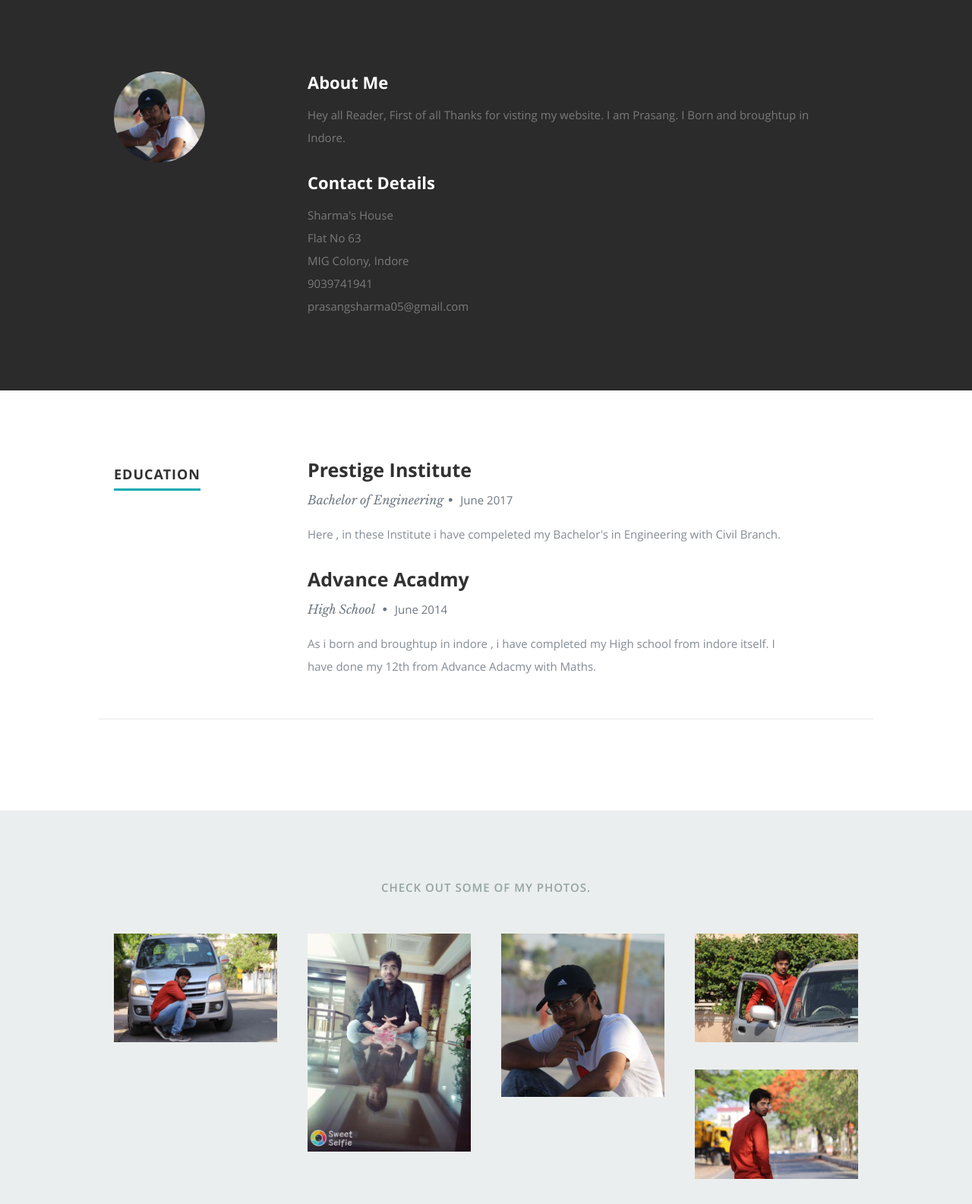
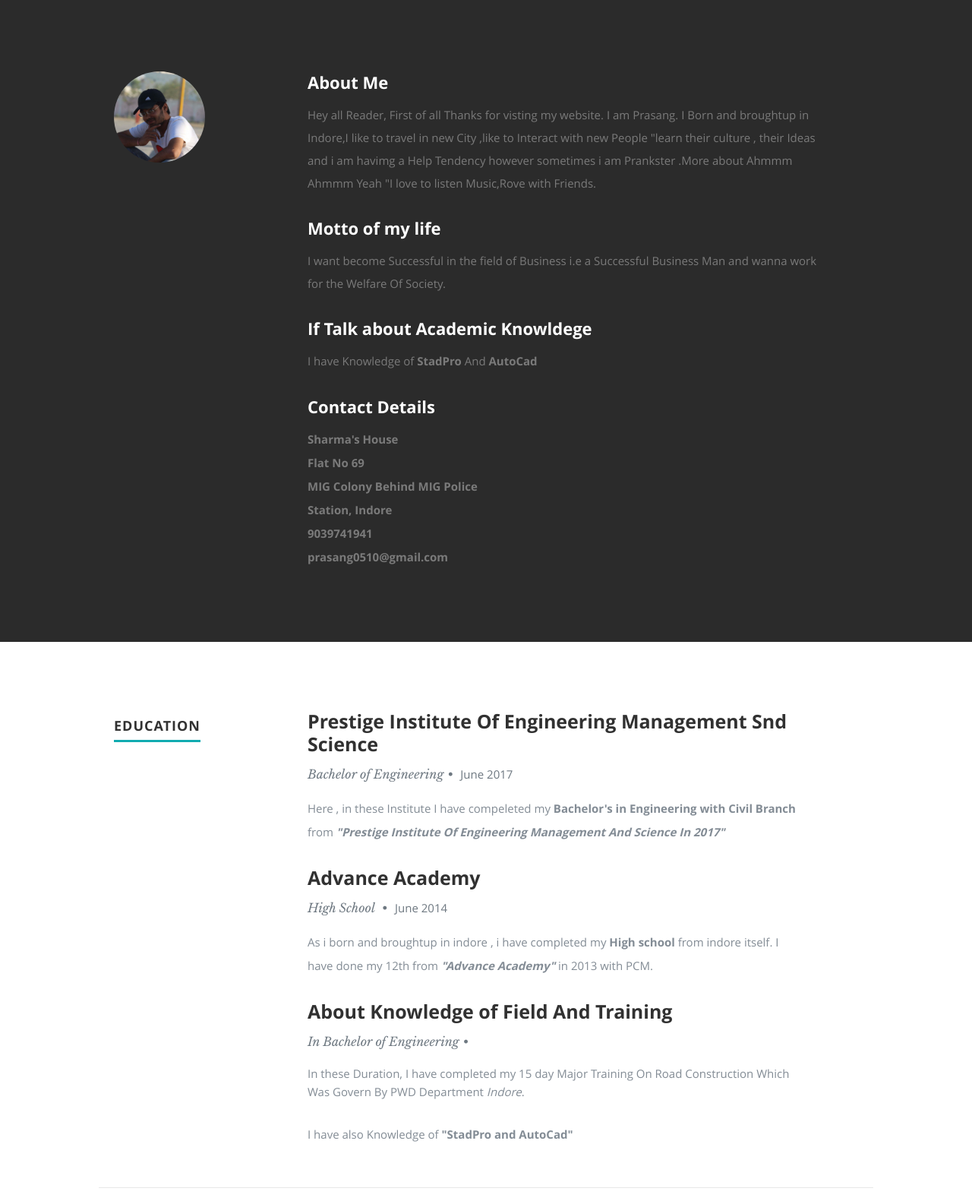
Before and after one commit to prasangsharma/prasangsharma.github.io, a plain HTML site: page index.html in a window 1280 px wide. Shown: the part 802-2387 px from the top of the page at 76% size. Drawn offline with nearby package versions, Linux system fonts and the light colour scheme.

Commit message:
Profile Updated

```diff
--- a/index.html
+++ b/index.html
@@ -56,14 +56,14 @@
       <div class="row banner">
          <div class="banner-text">
             <h1 class="responsive-headline">I'm Prasang Sharma.</h1>
-            <h3>I'm Engineer <span>Civil Engineer</span>, <span>Ravor</span> and <span>Courteous</span>I Love The Way To Live My Life In my Own Way. <a class="smoothscroll" href="#about">start scrolling</a>
+            <h3><span>I'm Engineer</span> <span>Civil Engineer</span>, <span>Ravor</span> and <span>Courteous</span><span>I Love The Way To Live My Life In my Own Way.</span> <a class="smoothscroll" href="#about">start scrolling</a>
             and Know More <a class="smoothscroll" href="#about">about me</a>.</h3>
             <hr />
             <ul class="social">
-               <li><a href="#"><i class="fa fa-facebook"></i></a></li>
-               <li><a href="#"><i class="fa fa-google-plus"></i></a></li>
-               <li><a href="#"><i class="fa fa-linkedin"></i></a></li>
-               <li><a href="#"><i class="fa fa-instagram"></i></a></li>
+               <li><a href="https://m.facebook.com/prasang.sharma.90?ref=bookmarks"><i class="fa fa-facebook"></i></a></li>
+               <li><a href="https://plus.google.com/u/0/113052989676055203465"><i class="fa fa-google-plus"></i></a></li>
+               <li><a href="https://www.linkedin.com/mwlite/me"><i class="fa fa-linkedin"></i></a></li>
+               <li><a href="https://www.instagram.com/redemrald/"><i class="fa fa-instagram"></i></a></li>
 
             </ul>
          </div>
@@ -92,8 +92,13 @@
 
             <h2>About Me</h2>
 
-            <p>Hey all Reader, First of all Thanks for visting my website. I am Prasang. I Born and broughtup in Indore.
-            </p>
+            <p>Hey all Reader, First of all Thanks for visting my website. I am Prasang. I Born and broughtup in Indore,I like to travel in new City ,like to Interact with new People "learn their culture , their Ideas and i am havimg a Help Tendency however sometimes i am Prankster .More about Ahmmm Ahmmm Yeah "I love to listen Music,Rove with Friends.  </p>
+               <h2>Motto of my life</h2>
+                <p>I want become Successful in the field of Business i.e a Successful Business Man and wanna work for the Welfare Of Society.</p>
+
+                <h2>If Talk about Academic Knowldege</h2>
+                <p> I have Knowledge of <b>StadPro</b> And <b>AutoCad</b></p>
+
 
             <div class="row">
 
@@ -101,12 +106,12 @@
 
                   <h2>Contact Details</h2>
                   <p class="address">
-						   <span>Sharma's House</span><br>
-						   <span>Flat No 63<br>
-						         MIG Colony, Indore
+						   <b><span>Sharma's House</span><br>
+						   <span>Flat No 69<br>
+						         <b>MIG Colony Behind MIG Police Station, Indore</b>
                      </span><br>
 						   <span>9039741941</span><br>
-                     <span>prasangsharma05@gmail.com</span>
+                     <span>prasang0510@gmail.com</span></b>
 					   </p>
 
                </div>
@@ -144,11 +149,11 @@
 
                <div class="twelve columns">
 
-                  <h3>Prestige Institute </h3>
+                  <h3>Prestige Institute Of Engineering Management Snd Science </h3>
                   <p class="info">Bachelor of Engineering<span>&bull;</span> <em class="date">June 2017</em></p>
 
                   <p>
-                  Here , in these Institute i have compeleted my Bachelor's in Engineering with Civil Branch.
+                  Here , in these Institute I have compeleted my <b>Bachelor's in Engineering with Civil Branch</b> from <b><i>"Prestige Institute Of Engineering Management And Science In 2017"</b></i>
                   </p>
 
                </div>
@@ -159,17 +164,33 @@
 
                <div class="twelve columns">
 
-                  <h3>Advance Acadmy</h3>
+                  <h3>Advance Academy</h3>
                   <p class="info">High School <span>&bull;</span> <em class="date">June 2014</em></p>
 
                   <p>
-                    As i born and broughtup in indore , i have completed my High school from indore itself.
-                    I have done my 12th from Advance Adacmy with Maths.
+                    As i born and broughtup in indore , i have completed my <b>High school</b> from indore itself.
+                    I have done my 12th from <b><i>"Advance Academy"</b></i> in 2013 with PCM.
                   </p>
 
                </div>
 
             </div> <!-- item end -->
+             <div class="row item">
+
+               <div class="twelve columns">
+
+                  <h3>About Knowledge of Field And Training </h3>
+                  <p class="info">In Bachelor of Engineering<span>&bull;</span> <em class="date" 2017</em></p>
+
+                  <p>
+                  In these Duration, I have completed my 15 day Major Training  On Road Construction Which Was Govern By  PWD Department <i>Indore</i>.
+               </p>
+               <p>I have also Knowledge of <b>"StadPro and AutoCad"</b></p>
+                  </p>
+
+               </div>
+
+            </div>
 
          </div> <!-- main-col end -->
 
@@ -427,8 +448,7 @@
    ================================================== -->
    <section id="contact">
 
-
-                 <h1><strong><center>Call Me on <blockquote>9039345677</blockquote></center></strong></h1>
+                 <h1><center>Call Me on 9039741941</center></h1>
 
 
 
@@ -448,10 +468,10 @@
          <div class="twelve columns">
 
             <ul class="social-links">
-               <li><a href="#"><i class="fa fa-facebook"></i></a></li>
-               <li><a href="#"><i class="fa fa-google-plus"></i></a></li>
-               <li><a href="#"><i class="fa fa-linkedin"></i></a></li>
-               <li><a href="#"><i class="fa fa-instagram"></i></a></li>
+               <li><a href="https://m.facebook.com/prasang.sharma.90?ref=bookmarks"><i class="fa fa-facebook"></i></a></li>
+               <li><a href="https://plus.google.com/u/0/113052989676055203465"><i class="fa fa-google-plus"></i></a></li>
+               <li><a href="https://www.linkedin.com/mwlite/me"><i class="fa fa-linkedin"></i></a></li>
+               <li><a href="https://www.instagram.com/redemrald/"><i class="fa fa-instagram"></i></a></li>
 
             </ul>
 
```
